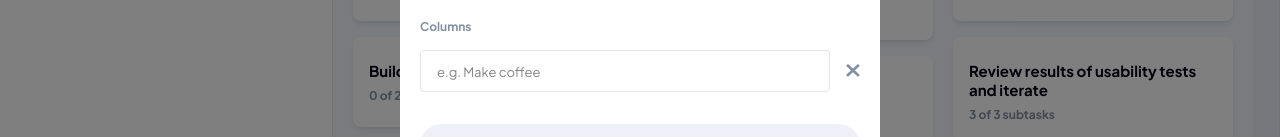
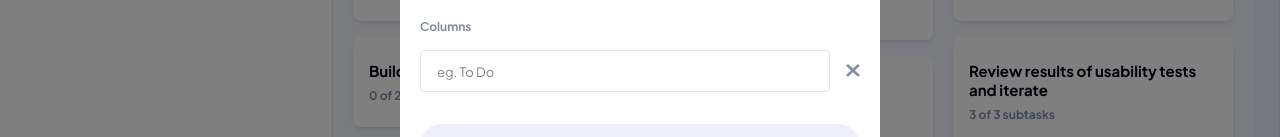
Before and after one commit to IshanVeer/task-management-app, a React (Vite) app: page / in a window 1280 px wide. Both pictures are taken after a click on the button "+ Create New Board". Shown: the part 332-469 px from the top of the page. Built offline with nearby package versions, Linux system fonts and the light colour scheme.

Commit message:
added error handling for board form

```diff
--- a/src/components/form/BoardForm.tsx
+++ b/src/components/form/BoardForm.tsx
@@ -2,6 +2,7 @@ import { useEffect, useState } from "react";
 import Button from "../ui/Button";
 import Card from "../ui/Card";
 import { useBoardData } from "@/context/BoardProvider";
+import Column from "../board/Column";
 
 interface BoardFormProps {
   mode?: string;
@@ -15,11 +16,17 @@ const BoardForm = ({ mode, closeModalHandler }: BoardFormProps) => {
 
   // Column state
   const [columns, setColumns] = useState<string[]>([""]);
+  const [boardNameInputError, setBoardNameInputError] = useState(false);
+  const [boardColumnInputErrors, setBoardColumnInputErrors] = useState<
+    boolean[]
+  >([]);
+  const [hasTriedSubmitting, setHasTriedSubmitting] = useState(false);
 
   useEffect(() => {
     if (mode === "edit" && selectedBoard) {
       setBoardName(selectedBoard?.name);
       setColumns(selectedBoard?.columns.map((column) => column.name));
+      setBoardColumnInputErrors(selectedBoard?.columns.map(() => false)); //initialise false error for each column
     }
   }, [mode, selectedBoard]);
 
@@ -27,6 +34,9 @@ const BoardForm = ({ mode, closeModalHandler }: BoardFormProps) => {
 
   const nameInputHandler = (e: React.ChangeEvent<HTMLInputElement>) => {
     setBoardName(e.target.value);
+    if (boardNameInputError && e.target.value.trim() !== "") {
+      setBoardNameInputError(false);
+    }
   };
 
   // handle column change
@@ -34,6 +44,12 @@ const BoardForm = ({ mode, closeModalHandler }: BoardFormProps) => {
     const updatedColumns = [...columns];
     updatedColumns[index] = value;
     setColumns(updatedColumns);
+
+    if (boardColumnInputErrors[index] && value.trim() !== "") {
+      const updatedErrors = [...boardColumnInputErrors];
+      updatedErrors[index] = false;
+      setBoardColumnInputErrors(updatedErrors);
+    }
   };
 
   // add column
@@ -50,9 +66,18 @@ const BoardForm = ({ mode, closeModalHandler }: BoardFormProps) => {
 
   const submitBoardFormHandler = (e: React.FormEvent) => {
     e.preventDefault();
+    setHasTriedSubmitting(true);
     if (!boardName.trim()) {
+      setBoardNameInputError(true);
       return;
     }
+    const columnErrors = columns.map((column) => column.trim() === "");
+
+    if (columnErrors.some((error) => error)) {
+      setBoardColumnInputErrors(columnErrors);
+      return;
+    }
+
     if (mode === "edit" && selectedBoard) {
       editBoard(selectedBoard.id, boardName, columns);
     } else {
@@ -78,8 +103,16 @@ const BoardForm = ({ mode, closeModalHandler }: BoardFormProps) => {
             Name
           </label>
           <input
-            className="px-4 py-2 placeholder:text-[13px] border rounded-[4px]"
-            placeholder="e.g. Web Design"
+            className={`px-4 py-2 placeholder:text-[13px] focus:outline-none border rounded-[4px] ${
+              boardNameInputError && hasTriedSubmitting
+                ? "border-red-500 placeholder:text-red-500"
+                : ""
+            }`}
+            placeholder={`${
+              boardNameInputError && hasTriedSubmitting
+                ? "Can't be empty"
+                : "e.g. Web Design"
+            } `}
             id="name"
             type="text"
             value={boardName ?? ""}
@@ -95,8 +128,16 @@ const BoardForm = ({ mode, closeModalHandler }: BoardFormProps) => {
               className="w-full flex items-center gap-4 my-4"
             >
               <input
-                placeholder="e.g. Make coffee"
-                className="px-4 placeholder:text-[13px] w-full py-2 border rounded-[4px]"
+                placeholder={`${
+                  boardColumnInputErrors[index] && hasTriedSubmitting
+                    ? "Can't be empty"
+                    : "eg. To Do"
+                }`}
+                className={`${
+                  boardColumnInputErrors[index] && hasTriedSubmitting
+                    ? "placeholder:text-red-500 border-red-500"
+                    : ""
+                } px-4 placeholder:text-[13px] focus:outline-none w-full py-2 border rounded-[4px]`}
                 id="subtask"
                 type="text"
                 value={col}
```
